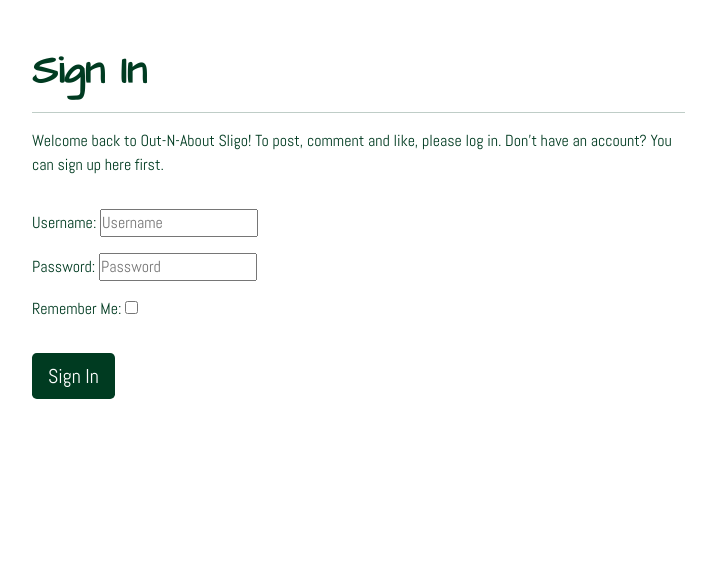
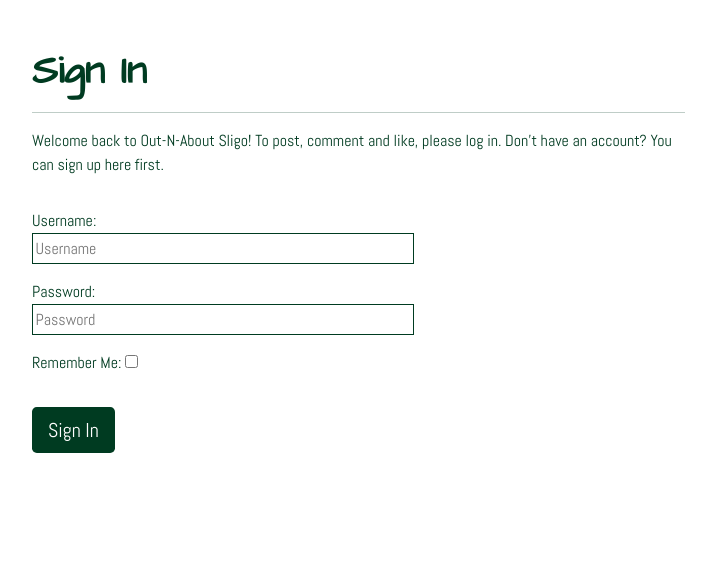
Before and after one commit to noemichis/out-n-about, a Django app: page /accounts/login/ in a window 1280 px wide. Shown: the part 100-675 px from the top of the page, without its empty margins (214-916 px from the left). Run offline with Django 3.2, Linux system fonts and the light colour scheme; data that the repository does not hold is empty; some libraries are stand-ins or nearby versions.

Commit message:
Add custom CSS for form input

```diff
--- a/static/css/style.css
+++ b/static/css/style.css
@@ -111,6 +111,10 @@ nav .active {
     color: #fff;
 }
 
+.category-title {
+    font-size: calc(2rem + 1.5vw);
+}
+
 /* div .active {
     background-color: #003b21;
     color: #fff;
@@ -169,6 +173,19 @@ label.requiredField {
     display: none !important;
 }
 
+/* Override accounts form input */
+
+input {
+    width: 100%;
+    padding: 2.5px;
+    border: 1px solid #003b21;
+}
+
+input#id_remember {
+    width: auto;
+}
+
+
 /* Footer */
 
 footer {
```
